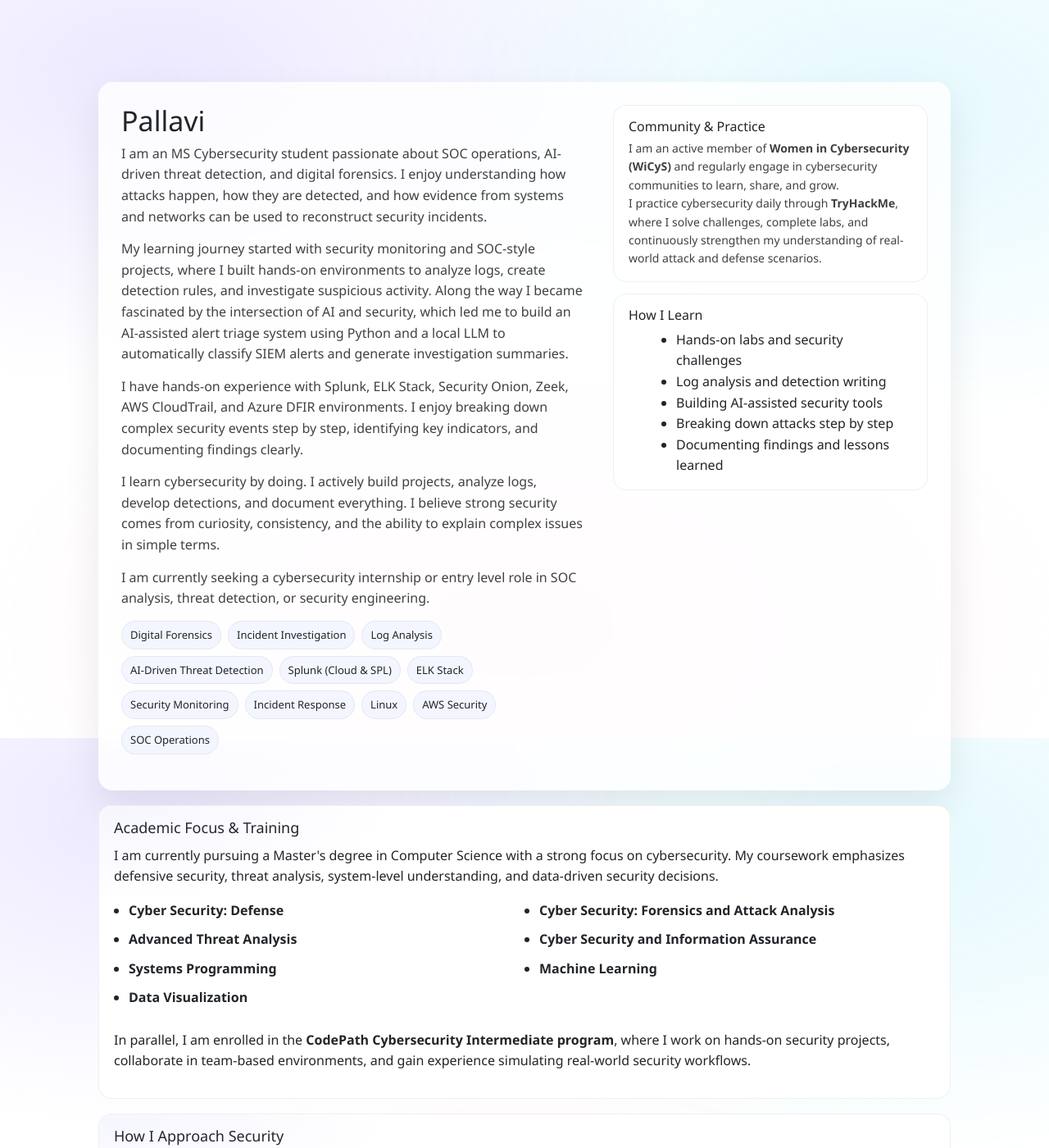
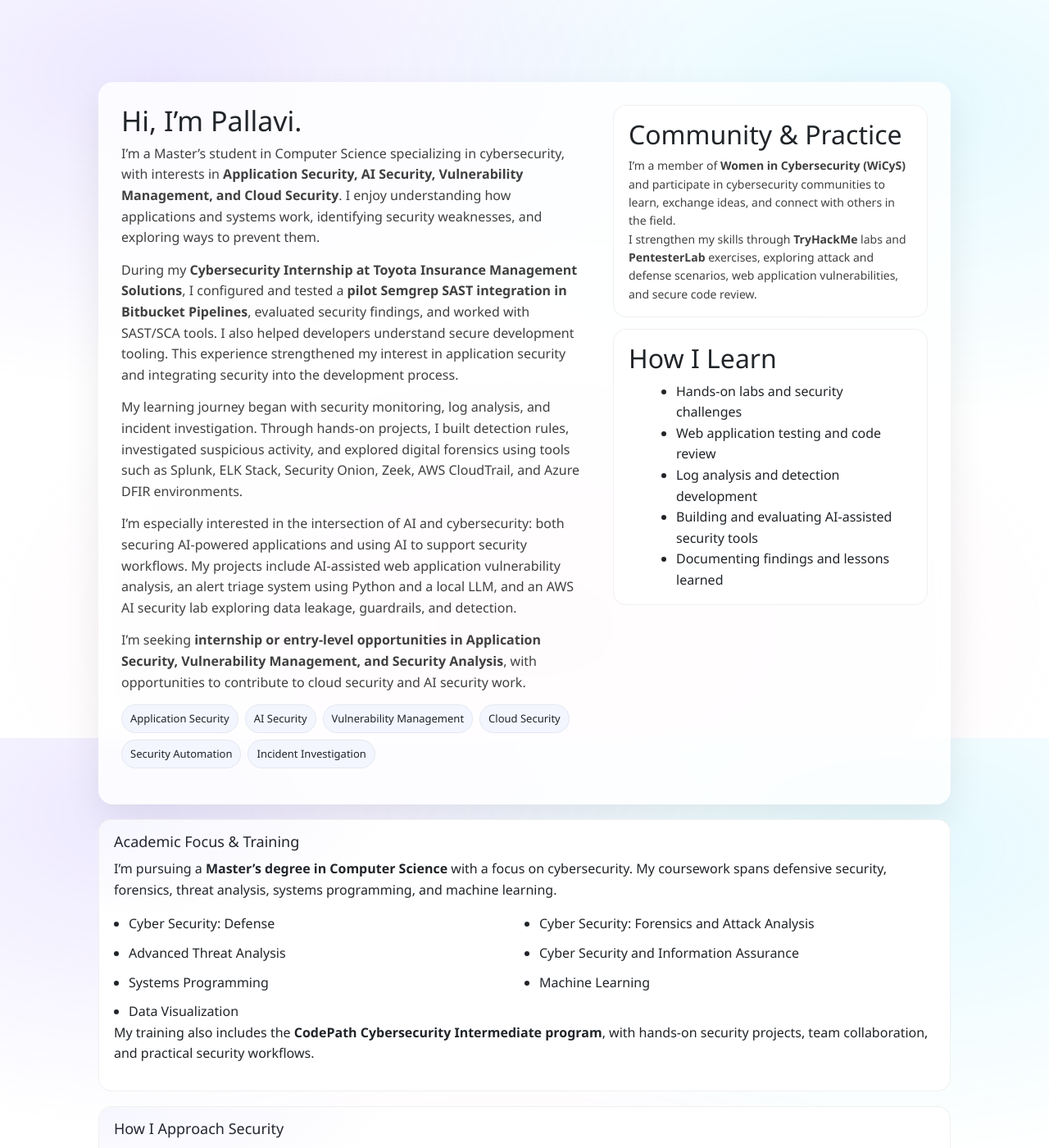
Before and after one commit to SinghPallavi819/singhpallavi819.github.io, a Jekyll site: the page built from _pages/about.md, in a window 1280 px wide and 1400 px high. Shown: the whole window at 82% size. Built offline with Jekyll 4.4.1, drawn with Linux system fonts in a browser that asks for light colours; nearby versions of some CDN libraries; some of the changed text lies outside the part shown.

Commit message:
Update about.md

```diff
--- a/_pages/about.md
+++ b/_pages/about.md
@@ -6,110 +6,136 @@ permalink: /about/
 
 <div class="hero-card">
   <div class="hero-left">
-    <h1 class="hero-title">Pallavi</h1>
+    <h1 class="hero-title">Hi, I’m Pallavi.</h1>
 
     <p class="hero-subtitle">
-      I am an MS Cybersecurity student passionate about SOC operations, AI-driven threat detection, and digital forensics. I enjoy understanding how attacks happen, how they are detected, and how evidence from systems and networks can be used to reconstruct security incidents.</p>
-
-<p class="hero-subtitle">
-  My learning journey started with security monitoring and SOC-style projects, where I built hands-on environments to analyze logs, create detection rules, and investigate suspicious activity. Along the way I became fascinated by the intersection of AI and security, which led me to build an AI-assisted alert triage system using Python and a local LLM to automatically classify SIEM alerts and generate investigation summaries.</p>
-
-<p class="hero-subtitle">
-  I have hands-on experience with Splunk, ELK Stack, Security Onion, Zeek, AWS CloudTrail, and Azure DFIR environments. I enjoy breaking down complex security events step by step, identifying key indicators, and documenting findings clearly.</p>
-
-<p class="hero-subtitle">
-  I learn cybersecurity by doing. I actively build projects, analyze logs, develop detections, and document everything. I believe strong security comes from curiosity, consistency, and the ability to explain complex issues in simple terms.
+      I’m a Master’s student in Computer Science specializing in
+      cybersecurity, with interests in <strong>Application Security,
+      AI Security, Vulnerability Management, and Cloud Security</strong>.
+      I enjoy understanding how applications and systems work,
+      identifying security weaknesses, and exploring ways to prevent them.
     </p>
 
     <p class="hero-subtitle">
-      I am currently seeking a cybersecurity internship or entry level role in SOC analysis, threat detection, or security engineering.
+      During my <strong>Cybersecurity Internship at Toyota Insurance
+      Management Solutions</strong>, I configured and tested a
+      <strong>pilot Semgrep SAST integration in Bitbucket Pipelines</strong>,
+      evaluated security findings, and worked with SAST/SCA tools.
+      I also helped developers understand secure development tooling.
+      This experience strengthened my interest in application security
+      and integrating security into the development process.
     </p>
 
-    <div class="hero-tags">
-      <span class="tag">Digital Forensics</span>
+    <p class="hero-subtitle">
+      My learning journey began with security monitoring, log analysis,
+      and incident investigation. Through hands-on projects, I built
+      detection rules, investigated suspicious activity, and explored
+      digital forensics using tools such as Splunk, ELK Stack,
+      Security Onion, Zeek, AWS CloudTrail, and Azure DFIR environments.
+    </p>
+
+    <p class="hero-subtitle">
+      I’m especially interested in the intersection of AI and
+      cybersecurity: both securing AI-powered applications and using AI
+      to support security workflows. My projects include AI-assisted
+      web application vulnerability analysis, an alert triage system
+      using Python and a local LLM, and an AWS AI security lab exploring
+      data leakage, guardrails, and detection.
+    </p>
+
+    <p class="hero-subtitle">
+      I’m seeking <strong>internship or entry-level opportunities in
+      Application Security, Vulnerability Management, and Security
+      Analysis</strong>, with opportunities to contribute to cloud
+      security and AI security work.
+    </p>
+
+    <div class="hero-tags" aria-label="Areas of focus">
+      <span class="tag">Application Security</span>
+      <span class="tag">AI Security</span>
+      <span class="tag">Vulnerability Management</span>
+      <span class="tag">Cloud Security</span>
+      <span class="tag">Security Automation</span>
       <span class="tag">Incident Investigation</span>
-      <span class="tag">Log Analysis</span>
-      <span class="tag">AI-Driven Threat Detection</span>
-      <span class="tag">Splunk (Cloud & SPL)</span>
-      <span class="tag">ELK Stack</span>
-      <span class="tag">Security Monitoring</span>
-      <span class="tag">Incident Response</span>
-      <span class="tag">Linux</span>
-      <span class="tag">AWS Security</span>
-      <span class="tag">SOC Operations</span>
     </div>
-
   </div>
 
   <div class="hero-right">
     <div class="mini-card">
-      <h3>Community & Practice</h3>
+      <h2>Community &amp; Practice</h2>
       <p>
-        I am an active member of <b>Women in Cybersecurity (WiCyS)</b> and regularly engage
-        in cybersecurity communities to learn, share, and grow.
+        I’m a member of <strong>Women in Cybersecurity (WiCyS)</strong>
+        and participate in cybersecurity communities to learn,
+        exchange ideas, and connect with others in the field.
       </p>
       <p>
-        I practice cybersecurity daily through <b>TryHackMe</b>, where I solve challenges,
-        complete labs, and continuously strengthen my understanding of real-world attack and
-        defense scenarios.
+        I strengthen my skills through <strong>TryHackMe</strong>
+        labs and <strong>PentesterLab</strong> exercises, exploring
+        attack and defense scenarios, web application vulnerabilities,
+        and secure code review.
       </p>
     </div>
 
     <div class="mini-card">
-      <h3>How I Learn</h3>
+      <h2>How I Learn</h2>
       <ul>
-      <li>Hands-on labs and security challenges</li>
-      <li>Log analysis and detection writing</li>
-      <li>Building AI-assisted security tools</li>
-      <li>Breaking down attacks step by step</li>
-      <li>Documenting findings and lessons learned</li>
+        <li>Hands-on labs and security challenges</li>
+        <li>Web application testing and code review</li>
+        <li>Log analysis and detection development</li>
+        <li>Building and evaluating AI-assisted security tools</li>
+        <li>Documenting findings and lessons learned</li>
       </ul>
     </div>
   </div>
 </div>
 
 <div class="section-card">
-  <h2>Academic Focus & Training</h2>
+  <h2>Academic Focus &amp; Training</h2>
   <p>
-    I am currently pursuing a Master's degree in Computer Science with a strong focus on
-    cybersecurity. My coursework emphasizes defensive security, threat analysis, system-level
-    understanding, and data-driven security decisions.
+    I’m pursuing a <strong>Master’s degree in Computer Science</strong>
+    with a focus on cybersecurity. My coursework spans defensive
+    security, forensics, threat analysis, systems programming,
+    and machine learning.
   </p>
 
   <ul class="two-col">
-    <li><b>Cyber Security: Defense</b></li>
-    <li><b>Cyber Security: Forensics and Attack Analysis</b></li>
-    <li><b>Advanced Threat Analysis</b></li>
-    <li><b>Cyber Security and Information Assurance</b></li>
-    <li><b>Systems Programming</b></li>
-    <li><b>Machine Learning</b></li>
-    <li><b>Data Visualization</b></li>
+    <li>Cyber Security: Defense</li>
+    <li>Cyber Security: Forensics and Attack Analysis</li>
+    <li>Advanced Threat Analysis</li>
+    <li>Cyber Security and Information Assurance</li>
+    <li>Systems Programming</li>
+    <li>Machine Learning</li>
+    <li>Data Visualization</li>
   </ul>
-<br>
+
   <p>
-    In parallel, I am enrolled in the <b>CodePath Cybersecurity Intermediate program</b>, where
-    I work on hands-on security projects, collaborate in team-based environments, and gain
-    experience simulating real-world security workflows.
+    My training also includes the
+    <strong>CodePath Cybersecurity Intermediate program</strong>,
+    with hands-on security projects, team collaboration,
+    and practical security workflows.
   </p>
 </div>
 
 <div class="section-card">
   <h2>How I Approach Security</h2>
   <ol class="clean-list">
-    <li>Understand systems, assets, and log sources</li>
-    <li>Think like an attacker to identify realistic abuse scenarios</li>
-    <li>Write detections and validate them with data</li>
-    <li>Correlate signals across multiple tools</li>
-    <li>Use AI to automate triage and surface high priority findings</li>
-    <li>Document incidents clearly and thoughtfully</li>
+    <li>Understand the application, system, and assets at risk.</li>
+    <li>Identify realistic attack paths and abuse scenarios.</li>
+    <li>Investigate findings and validate them with evidence.</li>
+    <li>Prioritize issues based on impact and context.</li>
+    <li>
+      Use automation and AI to support analysis, while checking
+      their outputs against the available evidence.
+    </li>
+    <li>Document findings clearly and recommend practical improvements.</li>
   </ol>
 </div>
 
 <div class="section-card">
   <h2>Beyond Cybersecurity</h2>
   <p>
-    Outside of security, I enjoy reading books, cooking, and listening to music. These hobbies
-    help me stay creative, balanced, and focused, skills that also influence how I approach
-    problem-solving in cybersecurity.
+    Outside of security, I enjoy reading, cooking, and listening
+    to music. They give me space to recharge, explore new ideas,
+    and bring a fresh perspective to problem-solving.
   </p>
 </div>
```
